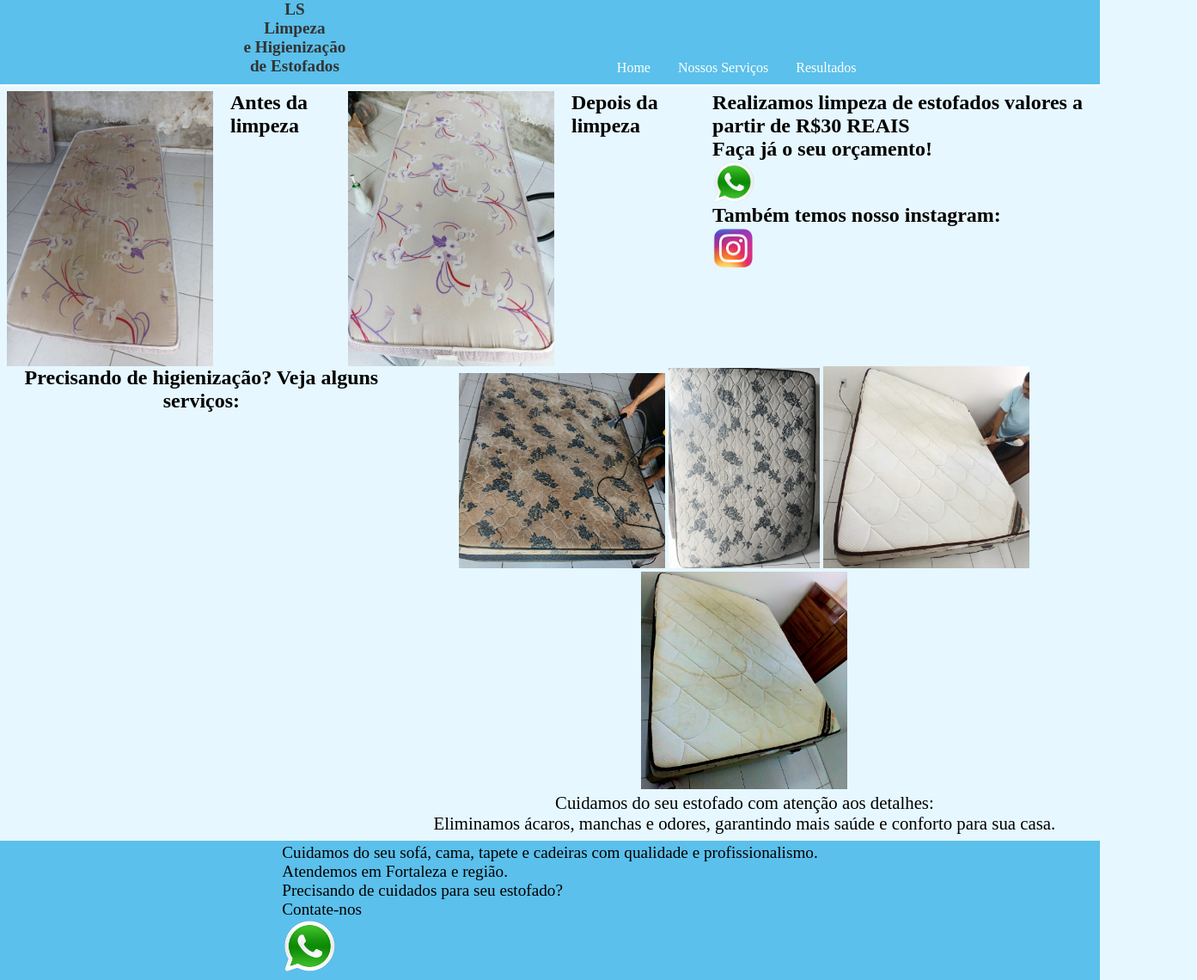
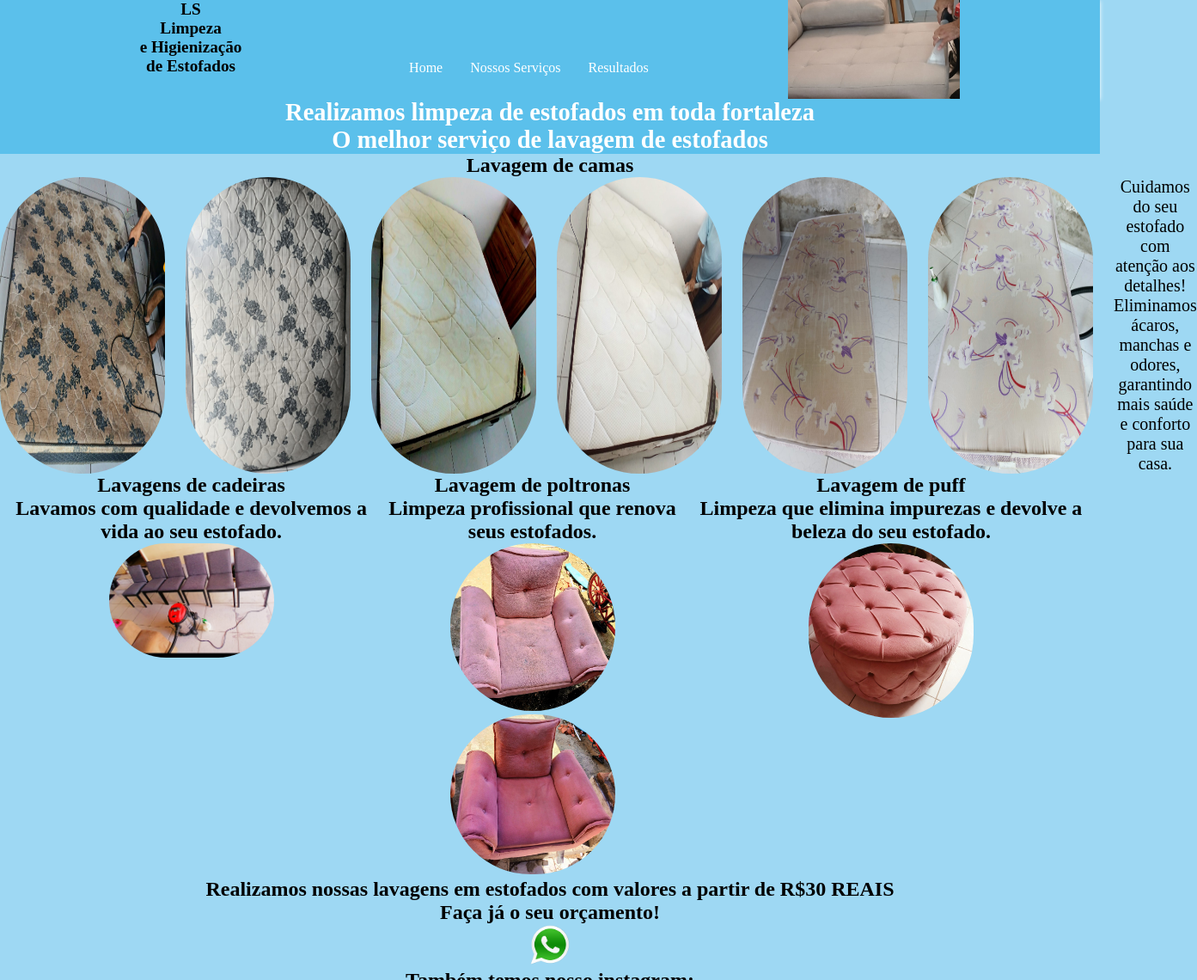
Before and after one commit to Silvineey/Limpeza-De-Estofados, a plain HTML site: page index.html in a window 1280 px wide. Shown: the top 1140 px of the page at 86% size, 1393 px wide, since content can reach past the window. Drawn offline with Linux system fonts and the light colour scheme.

Commit message:
Alterações

```diff
--- a/Design.CSS
+++ b/Design.CSS
@@ -6,12 +6,25 @@
 body{
     margin: 0;
     color: black;
-    background-color:#E6F7FF;
+    background-color:#9ed8f3;
     width: 100%;
     overflow-x: hidden;
 }
-h1{
-    color: #333333;
+.main{
+    font-size: 19px;
+    color: #FFFFFF;
+    background-color: #5BC0EB;
+    text-align: center;
+}
+.secundario img{
+    border-radius: 100px;
+}
+.textos{
+    text-align: center;
+}
+
+.principal img{
+    width: 200px;
 }
 .principal h1{
     font-size: 1.2em;
@@ -47,31 +60,15 @@ h1{
     cursor: pointer;
     color: #FFD166;
 }
-main{
-    padding: 0.5em;
-    width: 100%;
-}
-.main{
-    width: 100%;
-    gap: 20px;
-    display: flex;
-}
-.main img{
-    height: auto;
-    max-width: 100%;
-    width: 15em;
-    justify-content: space-between;
-    display: block;
-}
+
 .textos img{
     transition: all 0.5s ease;
-    width: 50px;
+    width: 3em;
 }
 .textos img:hover{
     cursor: pointer;
     transform: scale(1.1);
 }
-
 
 .fim a{
     text-decoration: none;
@@ -81,20 +78,19 @@ main{
 }
 .secundario img{
     width: 100%;
-    width: 15em;
-}
-.secundario .hori{
-    width: 11em;
+    width: 12em;
 }
 .secundario{
+    gap: 1.5em;
     text-align: center;
     display: flex;
 }
 .secundario p{
-    font-size: 1.3em;
+    font-size: 20px;
 }
 .resultados1 img{
     width: 25em;
+    border-radius: 50px;
 }
 .resultados1{
     justify-content: space-evenly;
@@ -104,15 +100,6 @@ main{
     justify-items: center;
     padding: 0.2em;
 }
-.resultados2 img{
-    width: 25em;
-}
-.resultados2{
-    justify-content: space-evenly;
-    display: flex;
-
-}
-
 .servicos{
     display: flex;
     padding: 0.2em;
@@ -138,7 +125,7 @@ footer{
 }
 .fim img{
     border-radius: 15px;
-    width: 4em;
+    width: 2em;
     transition: all 0.5s ease;
 }
 .fim p{
@@ -147,6 +134,15 @@ footer{
 .fim img:hover{
     transform: scale(1.2);
     cursor: pointer;
+}
+.caixas{
+    text-align: center;
+    justify-content: space-evenly;
+    display: flex;
+}
+.caixa img{
+    border-radius: 200px;
+    width: 12em;
 }
 
 @media screen and (max-width:768px){
@@ -160,7 +156,9 @@ footer{
         flex-direction: column;
         align-items: center;
     }
-
+    .principal img{
+        width: 0em;
+    }
     .main img{
         width: 15em;
     }
@@ -183,7 +181,6 @@ footer{
         padding: 0;
         font-size: 1em;
     }
-
     .nav li{
         justify-content: center;
     }
@@ -227,14 +224,6 @@ footer{
     .title h2{
         font-size: 1.2em;
     }
-    .resultados2{
-        align-items: center;
-        flex-direction: column;
-    }
-    .resultados2 img{
-        margin-top: 0.2em;
-        width: 15em;
-    }
     .servicos{
         flex-direction: column;
         align-items: center;
@@ -253,6 +242,17 @@ footer{
         font-size: 1.2em;
     }
     .secundario{
+        align-items: center;
         text-align: center;
+        flex-direction: column;
+    }
+    .caixas{
+        flex-direction: column;
+    }
+    .secundario .imgdel{
+        width: 0;
+    }
+    .caixas .imgdel{
+        font-size: 0;
     }
 }
--- a/index.html
+++ b/index.html
@@ -19,38 +19,52 @@
                     <li><a href="Resultados.html">Resultados</a></li>
                 </ul>
             </nav>
+            <img src="./background.jpeg" alt="">
         </div>
     </header>
     <main>
         <div class="main">
-            <img src="./1.jpg" title="Antes" alt="Cama antes da limpeza">
-            <h2 class="acao">Antes da limpeza</h2>
-            <img src="./2.jpg" title="Depois" alt="Cama depois da limpeza">
-            <h2 class="acao">Depois da limpeza</h2>
-            <br>
-            <div class="textos">
-                <h2>Realizamos limpeza de estofados valores a partir de <strong>R$30 REAIS</strong></h2>
+            <h2>Realizamos limpeza de estofados em toda fortaleza</h2>
+            <h2>O melhor serviço de lavagem de estofados</h2>
+        </div>
+        <h2 class="textos">Lavagem de camas</h2>
+        <div class="secundario">
+                <img src="./5.jpg" alt="cama suja, com uma mancha marrom bem grande">
+                <img src="./4.jpg" alt="cama branca após a limpeza">
+                <img src="./7.jpg" alt="cama antes da limpeza, amarelada, com manchas marrom">
+                <img src="./6.jpg" alt="cama limpa depois da limpeza, está totalmente branca">
+                <img src="./1.jpg" class="imgdel" title="Antes" alt="Cama antes da limpeza">
+                <img src="./2.jpg" class="imgdel" title="Depois" alt="Cama depois da limpeza">
+                <p>Cuidamos do seu estofado com atenção aos detalhes! <br>
+                Eliminamos ácaros, manchas e odores,<br>
+                garantindo mais saúde e conforto para sua casa.
+                </p>
+            </div>
+        <div class="caixas">
+            <div class="caixa">
+                <h2>Lavagens de cadeiras</h2>
+                <h2 class="imgdel">Lavamos com qualidade e devolvemos a vida ao seu estofado.</h2>
+                <img src="./cadeiras.jpg" alt="">
+            </div>
+            <div class="caixa">
+                <h2>Lavagem de poltronas</h2>
+                <h2 class="imgdel">Limpeza profissional que renova seus estofados.</h2>
+                <img src="./PontronaAntes.jpg" alt="">
+                <img src="./pontronaDepois.jpg" alt="">
+            </div>
+            <div class="caixa">
+                <h2>Lavagem de puff</h2>
+                <h2 class="imgdel">Limpeza que elimina impurezas e devolve a beleza do seu estofado.</h2>
+                <img src="./puff.jpg" alt="">
+            </div>
+        </div>
+
+        <div class="textos">
+                <h2>Realizamos nossas lavagens em estofados com valores a partir de <strong>R$30 REAIS</strong></h2>
                 <h2>Faça já o seu orçamento!</h2>
                 <a href="https://wa.me/558587878408" target="_blank"><img src="./pngwing.com.png"  alt="simbolo do whatsapp"></a>
                 <h2>Também temos nosso instagram:</h2>
                 <a href="https://www.instagram.com/lucreciaribeiro77/" target="_blank"><img src="./instagram.png.png" alt="logo tipo do instagram"></a>
-            </div>
-        </div>
-        <div class="secundario">
-            <div>
-                <h2>Precisando de higienização?
-                    Veja alguns serviços:
-                </h2>
-            </div>
-            <div class="secundarioimg">
-                <img src="./5.jpg" alt="cama suja, com uma mancha marrom bem grande">
-                <img class="hori" src="./4.jpg" alt="cama branca após a limpeza">
-                <img src="./6.jpg" alt="cama limpa depois da limpeza, está totalmente branca">
-                <img src="./7.jpg" alt="cama antes da limpeza, amarelada, com manchas marrom">
-            <p>Cuidamos do seu estofado com atenção aos detalhes: <br>Eliminamos ácaros, manchas e odores, garantindo mais saúde e conforto para sua casa.</p>
-
-            </div>
-
         </div>
     </main>
 
```
Also changed, not shown: Resultados.html (+1 -1 lines), PontronaAntes.jpg (added), background.jpeg (added), cadeiras.jpg (added), pontronaDepois.jpg (added), puff.jpg (added).
